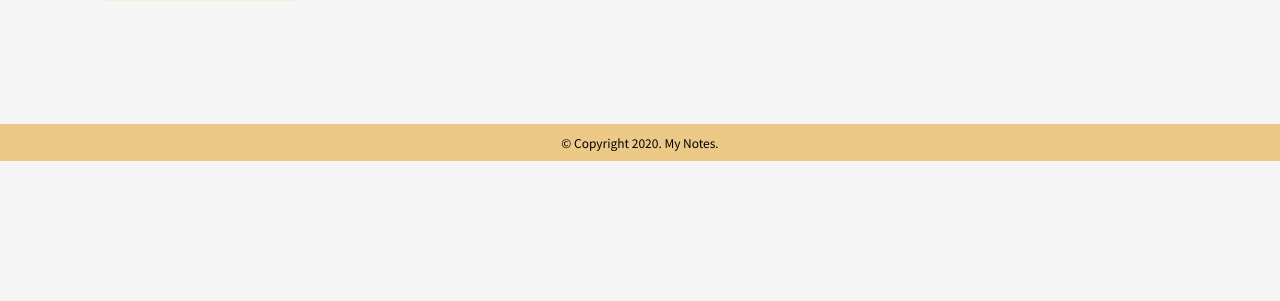
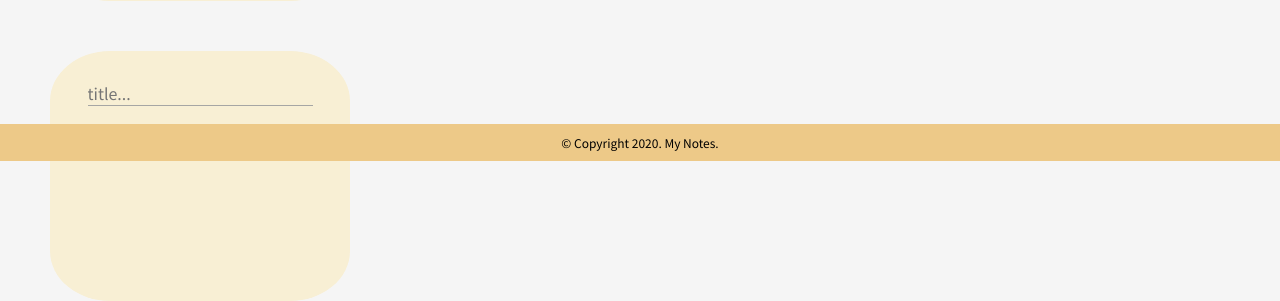
Before and after one commit to MashuMaru/my-notes-appv2, a React (Create React App) app: page / in a window 1280 px wide. Shown: the part 639-940 px from the top of the page. Before the commit the page ends 800 px from the top, so only its background shows below. Built offline with nearby package versions, Linux system fonts and the light colour scheme.

Commit message:
changed footer to remain on bottom of page (if expanded)

```diff
--- a/public/styles.css
+++ b/public/styles.css
@@ -5,6 +5,8 @@
 
 body {
     background: #f5f5f5;
+    min-height: 100%;
+    overflow: auto;
 }
 
 h1 {
@@ -35,6 +37,9 @@ h1 {
     padding-bottom: 10px;
     /* height: 1.5rem; */
     background-color: #edc988;
+    position:fixed;
+    bottom: 0;
+    /* left:0; */
 }
 
 .note {
--- a/src/App.jsx
+++ b/src/App.jsx
@@ -7,6 +7,7 @@ function App() {
     return <div>
 <Header />
 <Note />
+<Note />
 
 <Footer />
     </div>
```
